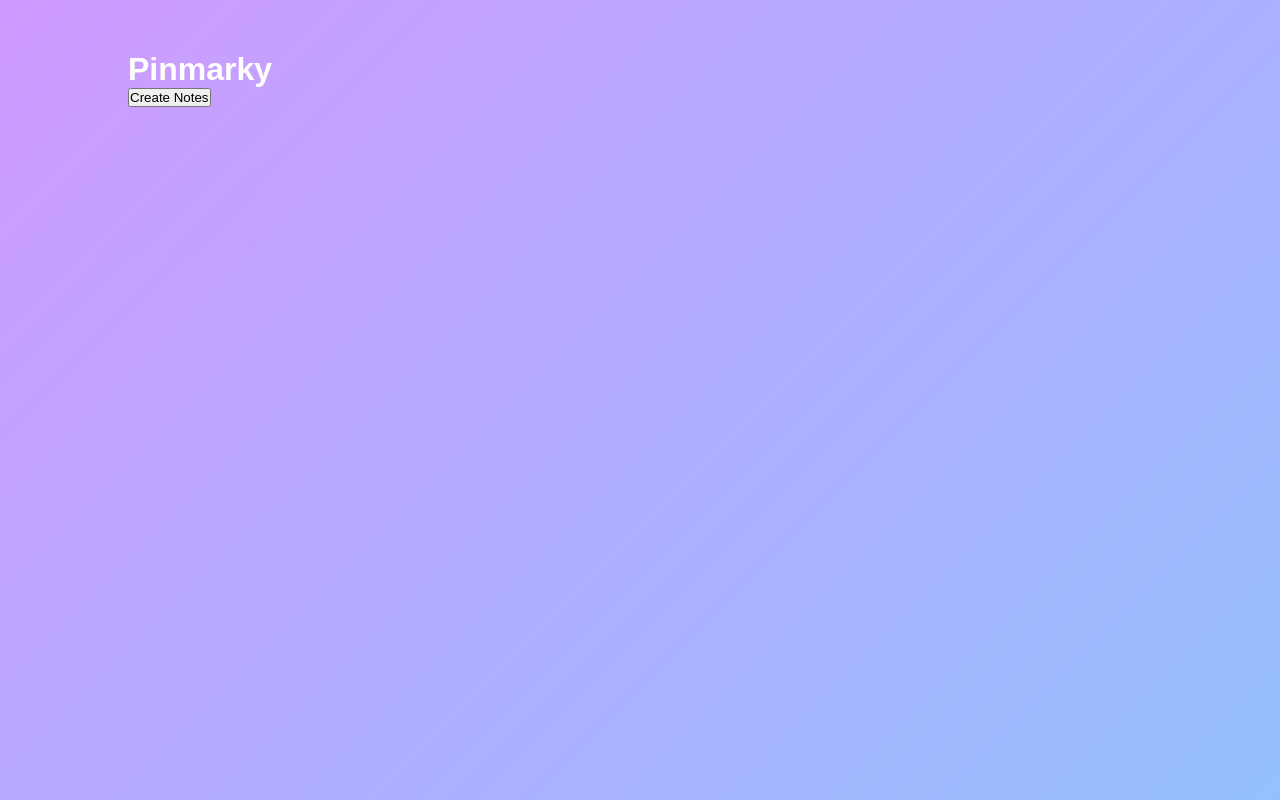
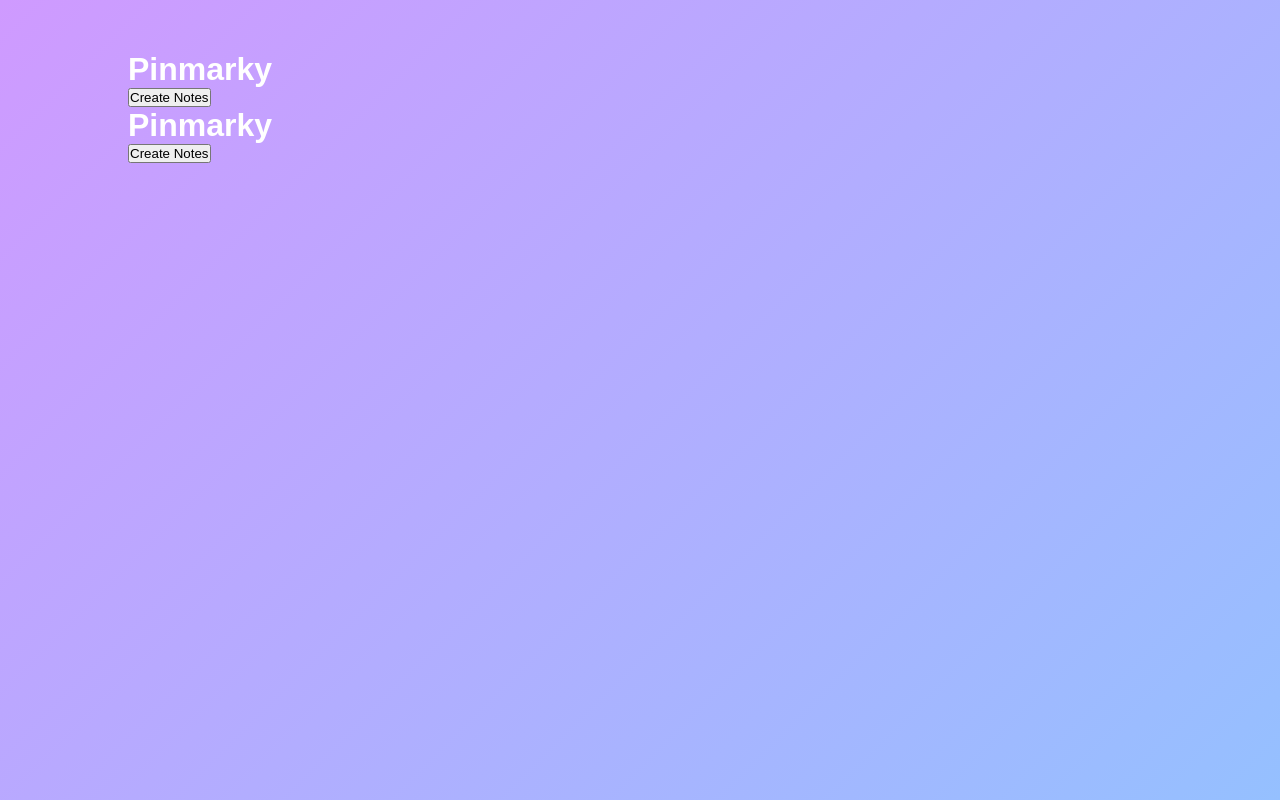
Before and after one commit to Azharr110/Pinmarky, a plain HTML site: page index.html in a window 1280 px wide. Drawn offline with Linux system fonts and the light colour scheme.

Commit message:
add edit

```diff
--- a/index.html
+++ b/index.html
@@ -10,6 +10,10 @@
     <div class="container">
         <h1>Pinmarky</h1>
         <button>Create Notes</button>
+
+        <h1>Pinmarky</h1>
+        <button>Create Notes</button>
+
     </div>
 </body>
 </html>
```
